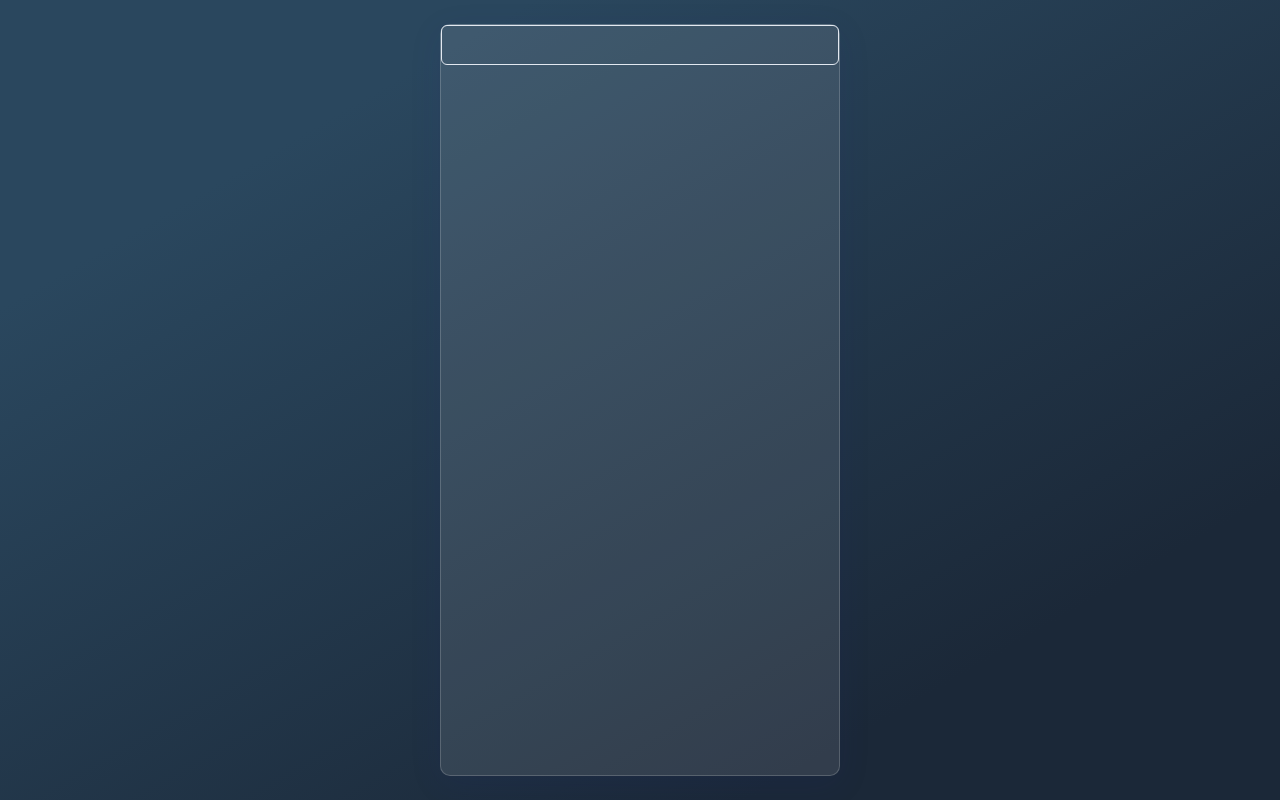
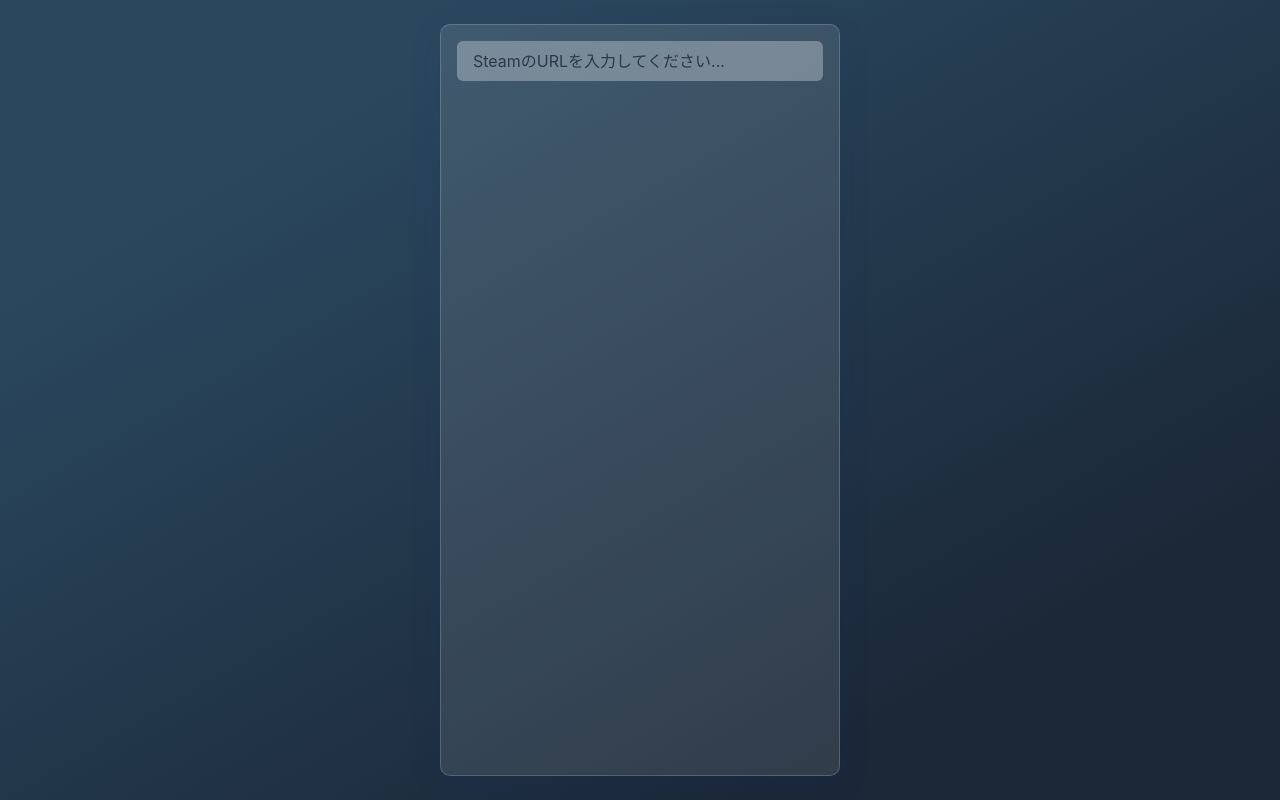
Before and after one commit to crypt0box/gamergpt, a Next.js app: page / in a window 1280 px wide. Built offline with nearby package versions, Linux system fonts and the light colour scheme.

Commit message:
feat: placeholderを実装

```diff
--- a/src/pages/_app.tsx
+++ b/src/pages/_app.tsx
@@ -3,7 +3,7 @@
 
 export default function App({ Component, pageProps }: AppProps) {
   return (
-    <ChakraProvider>
+    <ChakraProvider resetCSS>
       <Component {...pageProps} />
     </ChakraProvider>
   );
--- a/src/pages/index.tsx
+++ b/src/pages/index.tsx
@@ -23,7 +23,7 @@
   const onSubmit = async (e: React.FormEvent<HTMLFormElement>) => {
     e.preventDefault();
 
-    const pattern: RegExp = /\/app\/(\d+)\//;
+    const pattern: RegExp = /(\d{6})/;
     const match: RegExpMatchArray | null = url.match(pattern);
 
     if (!match) return;
@@ -58,13 +58,18 @@
           border="1px solid rgba( 255, 255, 255, 0.18 )"
         >
           <form onSubmit={onSubmit}>
-            <FormControl>
+            <FormControl display="flex">
               <FormLabel hidden>Steam Address</FormLabel>
               <Input
+                m={4}
+                backgroundColor="rgba( 255, 255, 255, 0.3 )"
+                border="none"
                 type="text"
                 value={url}
                 onChange={(e) => setUrl(e.target.value)}
                 name="url"
+                placeholder="SteamのURLを入力してください..."
+                _placeholder={{ color: "gray.700" }}
               />
             </FormControl>
           </form>
```
